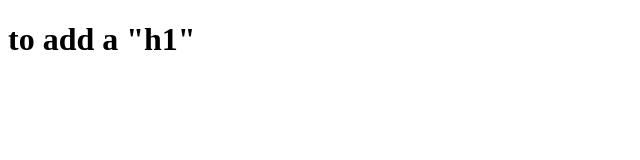
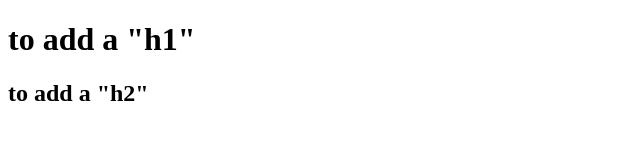
Before and after one commit to Edouard-LARROCHE/helloWorld, a plain HTML site: page index.html in a window 1280 px wide. Shown: the whole page, without its empty margins (0-640 px from the left). Drawn offline with Linux system fonts and the light colour scheme.

Commit message:
to add a "h2"

```diff
--- a/index.html
+++ b/index.html
@@ -11,5 +11,7 @@
 
         <h1>to add a "h1"</h1>
 
+        <h2>to add a "h2"</h2>
+
     </body>
 </html>
```
